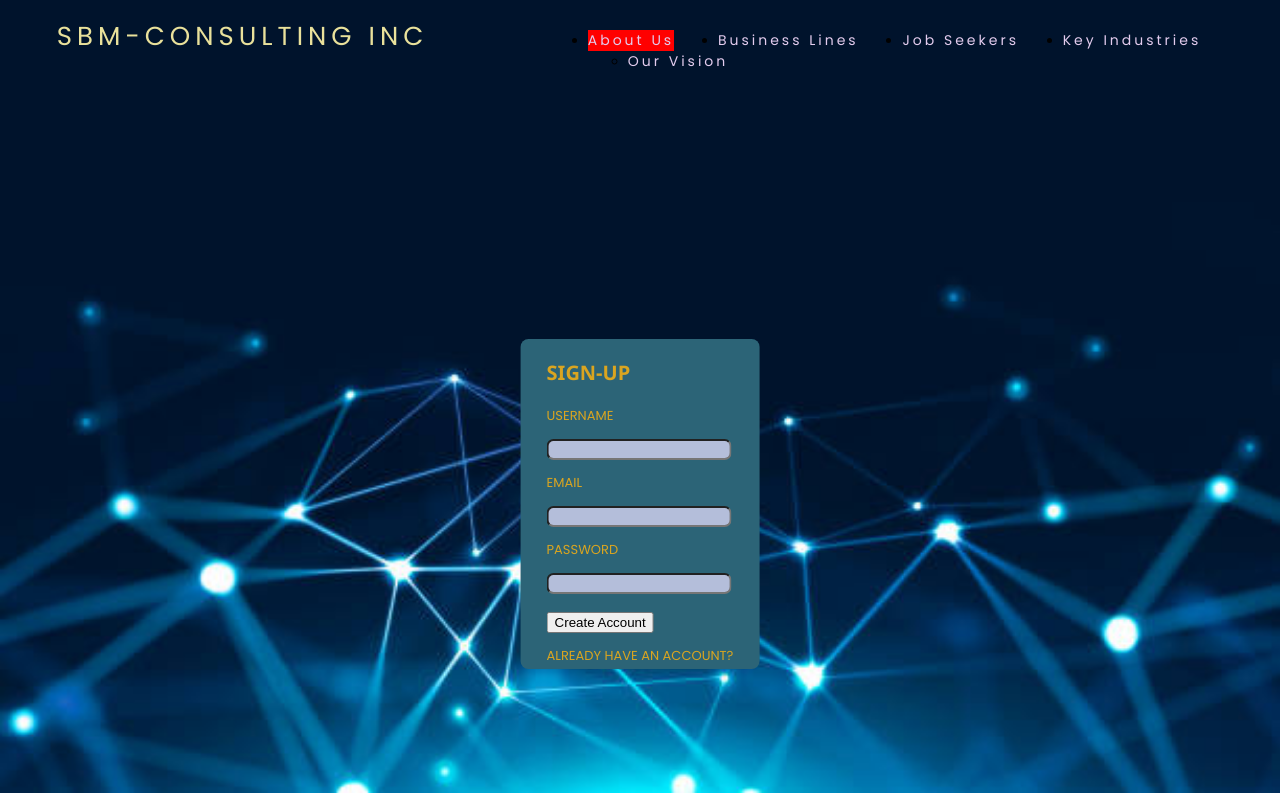
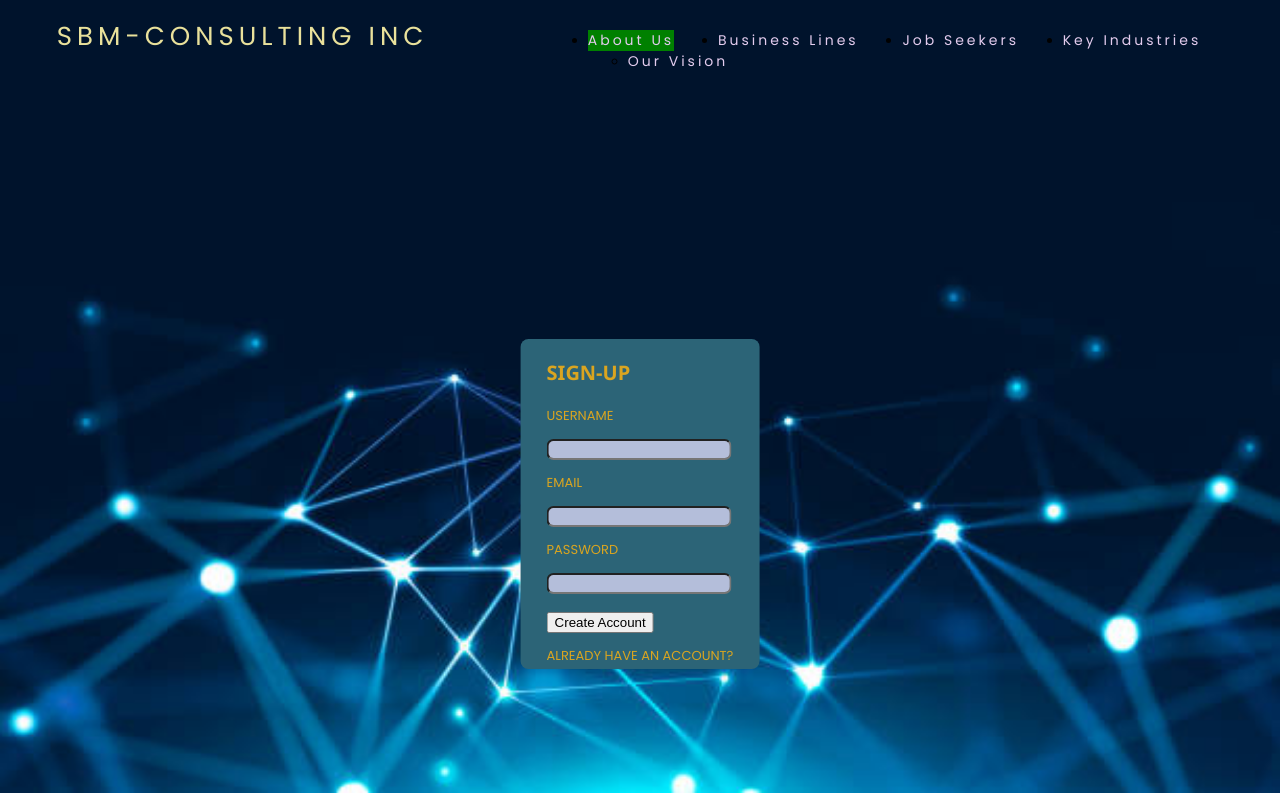
Before and after one commit to kiydama/html-portfolio, a plain HTML site: page index.html in a window 1280 px wide. In both pictures the pointer is over the link "About Us". Drawn offline with Linux system fonts and the light colour scheme; a web font is replaced by a local one.

Commit message:
Update styles.css

```diff
--- a/styles.css
+++ b/styles.css
@@ -73,7 +73,7 @@ nav{
 
 .nav-links a:hover {
     display: block;
-    background-color: Red;
+    background-color: green;
     position: relative;
     z-index: 100;
     transition: 0.5s;
```
